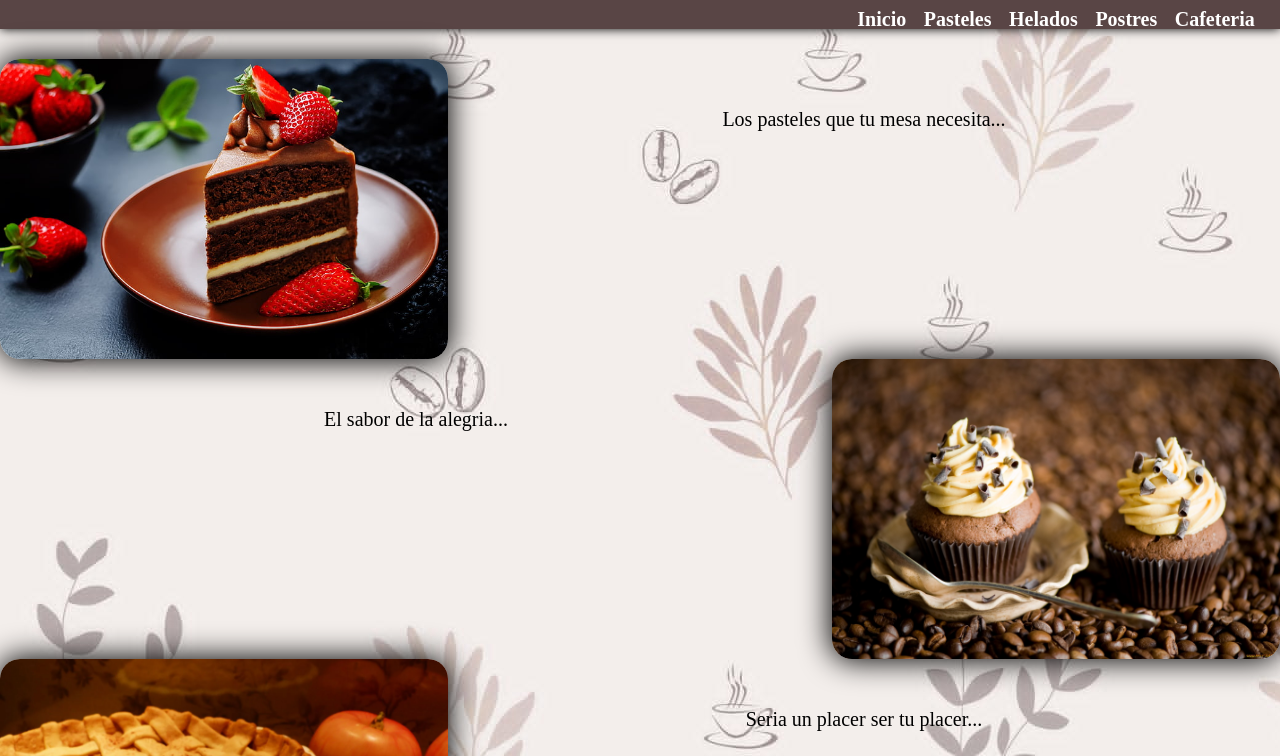
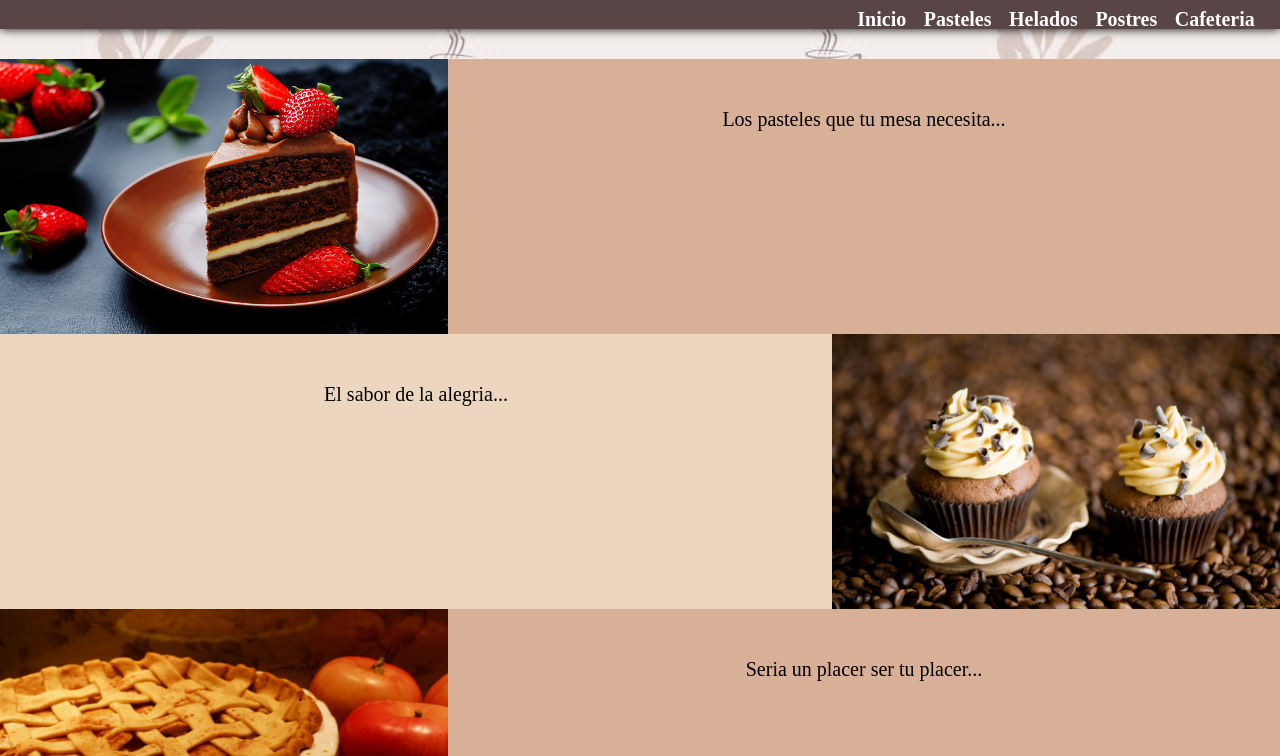
Before and after one commit to LNS45/Reposteria, a plain HTML site: page index.html in a window 1280 px wide. Shown: the part 44-800 px from the top of the page. Drawn offline with Linux system fonts and the light colour scheme.

Commit message:
Modificacion del fondo de los bloques de frases

```diff
--- a/index.html
+++ b/index.html
@@ -43,6 +43,9 @@
                 <p>Seria un placer ser tu placer...</p>
             </div>
         </section >
+        <section class="contacto">
+
+        </section>
     </main>
 
     <footer>
--- a/style.css
+++ b/style.css
@@ -44,7 +44,7 @@ nav a:hover{
 }
 .caja-imagen{
     flex-basis: 35%;
-    height: 300px;
+    height: 13.75em;
     line-height: 120px;
     text-align: center;
 
@@ -52,12 +52,16 @@ nav a:hover{
 .caja-imagen img{
     width: 100%;
     height: 100%;
-    border-radius: 20px;
-    box-shadow: 0px 0px 30px 2px rgba(0, 0, 0, 10);
 }
 .caja{
     flex-basis: 65%;
-    height: 300px;
+    height: 13.75em;
     line-height: 120px;
     text-align: center;
 }
+.caja:nth-child(even){
+    background-color: #D8AF97;
+}
+.caja:nth-child(odd){
+    background-color: #ECD6C0;
+}
```
